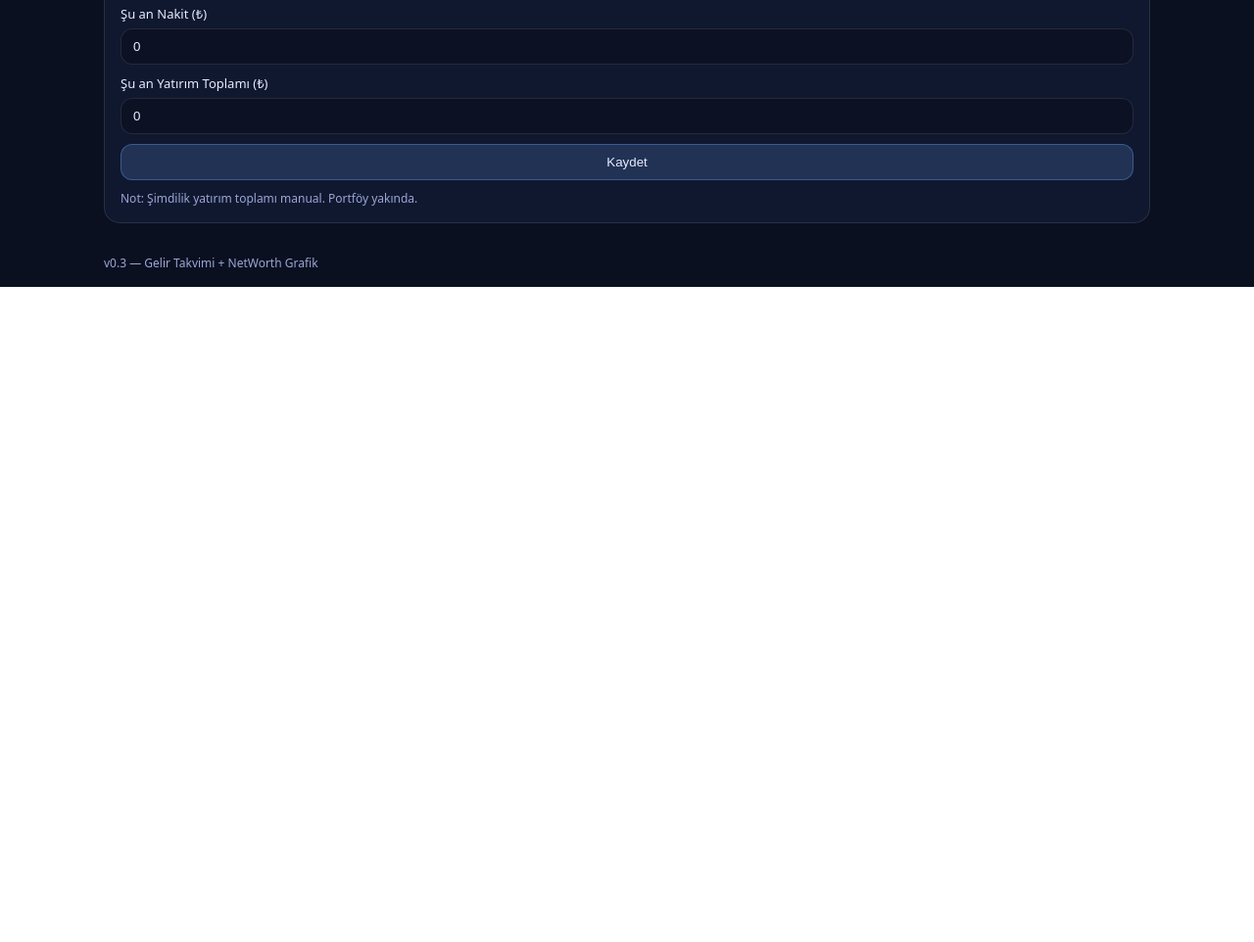
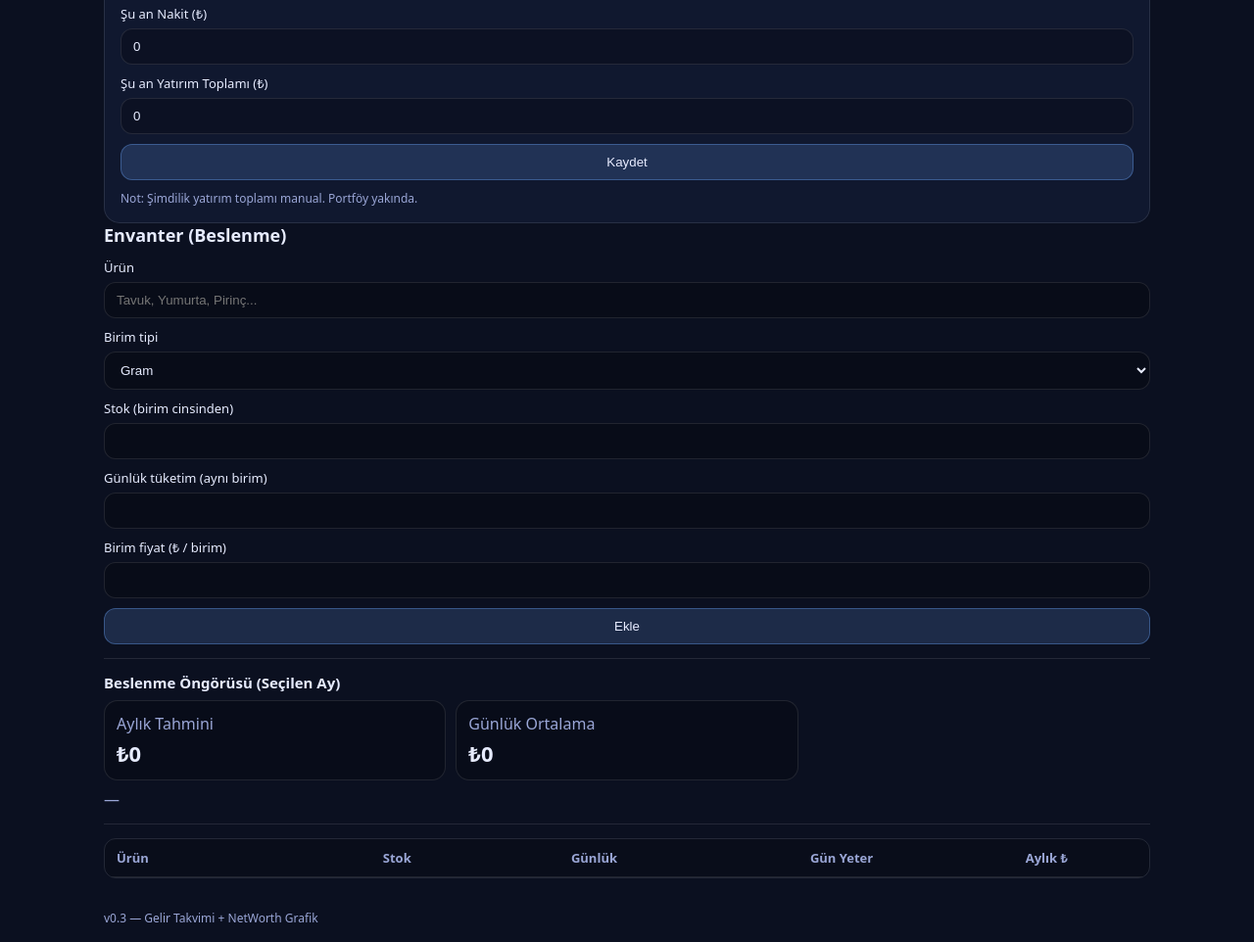
Before and after one commit to vliutku/Accounter, a plain HTML site: page index.html in a window 1280 px wide. Shown: the part 724-1686 px from the top of the page at 98% size. Before the commit the page ends 1017 px from the top, so only its background shows below. Drawn offline with Linux system fonts and the light colour scheme.

Commit message:
Update index.html

```diff
--- a/index.html
+++ b/index.html
@@ -328,38 +328,56 @@
   </section>
 </section>
 
-    <!-- INVENTORY -->
-    <section class="card tabPage hidden" id="tab-inventory">
-      <h2>Envanter</h2>
+    <h2>Envanter (Beslenme)</h2>
 
 <form id="invForm" class="form">
   <label>
     Ürün
-          <input id="invName" type="text" placeholder="pirinç, yulaf, tavuk..." required />
+    <input id="invName" type="text" placeholder="Tavuk, Yumurta, Pirinç..." required />
   </label>
 
   <label>
-          Miktar
+    Birim tipi
+    <select id="invUnit">
+      <option value="g">Gram</option>
+      <option value="adet">Adet</option>
+      <option value="paket">Paket</option>
+    </select>
+  </label>
+
+  <label>
+    Stok (birim cinsinden)
     <input id="invQty" type="number" inputmode="decimal" min="0" step="0.01" required />
   </label>
 
   <label>
-          Birim
-          <select id="invUnit">
-            <option value="g">g</option>
-            <option value="kg">kg</option>
-            <option value="adet">adet</option>
-            <option value="porsiyon">porsiyon</option>
-          </select>
+    Günlük tüketim (aynı birim)
+    <input id="invDaily" type="number" inputmode="decimal" min="0" step="0.01" required />
   </label>
 
   <label>
-          Az kaldı eşiği
-          <input id="invLow" type="number" inputmode="decimal" min="0" step="0.01" value="1" required />
+    Birim fiyat (₺ / birim)
+    <input id="invPrice" type="number" inputmode="decimal" min="0" step="0.01" required />
   </label>
 
   <button type="submit">Ekle</button>
 </form>
+
+<hr />
+
+<h3>Beslenme Öngörüsü (Seçilen Ay)</h3>
+<div class="summary">
+  <div class="pill">
+    <div class="muted">Aylık Tahmini</div>
+    <div id="foodMonthly" class="big">₺0</div>
+  </div>
+  <div class="pill">
+    <div class="muted">Günlük Ortalama</div>
+    <div id="foodDaily" class="big">₺0</div>
+  </div>
+</div>
+
+<div id="foodInsight" class="muted" style="margin-top:8px;">—</div>
 
 <hr />
 
@@ -368,17 +386,16 @@
     <thead>
       <tr>
         <th>Ürün</th>
-              <th class="right">Miktar</th>
-              <th>Birim</th>
-              <th class="right">Eşik</th>
-              <th>Durum</th>
+        <th class="right">Stok</th>
+        <th class="right">Günlük</th>
+        <th class="right">Gün Yeter</th>
+        <th class="right">Aylık ₺</th>
         <th></th>
       </tr>
     </thead>
     <tbody id="invBody"></tbody>
   </table>
 </div>
-    </section>
 
     <!-- INVESTMENTS -->
     <section class="card tabPage hidden" id="tab-investments">
```
Lines whose indentation alone changed are shown as unchanged.
